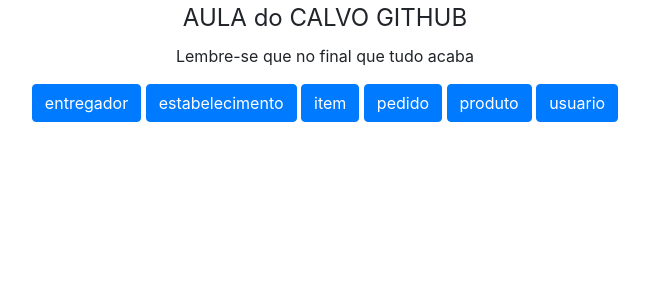
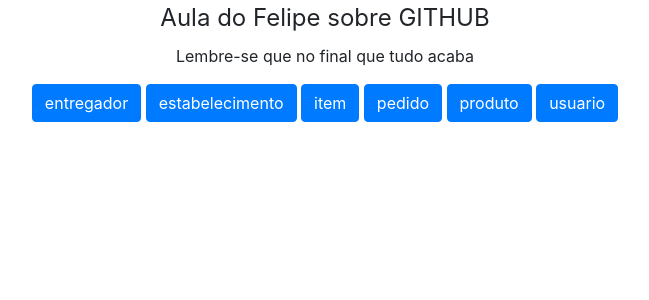
Before and after one commit to felipeosmar/senai-manutencao, a PHP site: page / in a window 1280 px wide. Shown: the top 300 px of the page, without its empty margins (315-964 px from the left). Run offline with PHP 8.4, Linux system fonts and the light colour scheme.

Commit message:
changed legend text on index.php

```diff
--- a/index.php
+++ b/index.php
@@ -16,7 +16,7 @@
 <body>
 <fieldset>
 <center>
-<legend>AULA do CALVO GITHUB</legend>
+<legend>Aula do Felipe sobre GITHUB</legend>
 
 <p> Lembre-se que no final que tudo acaba</p>
 <div class="form-group">
```
